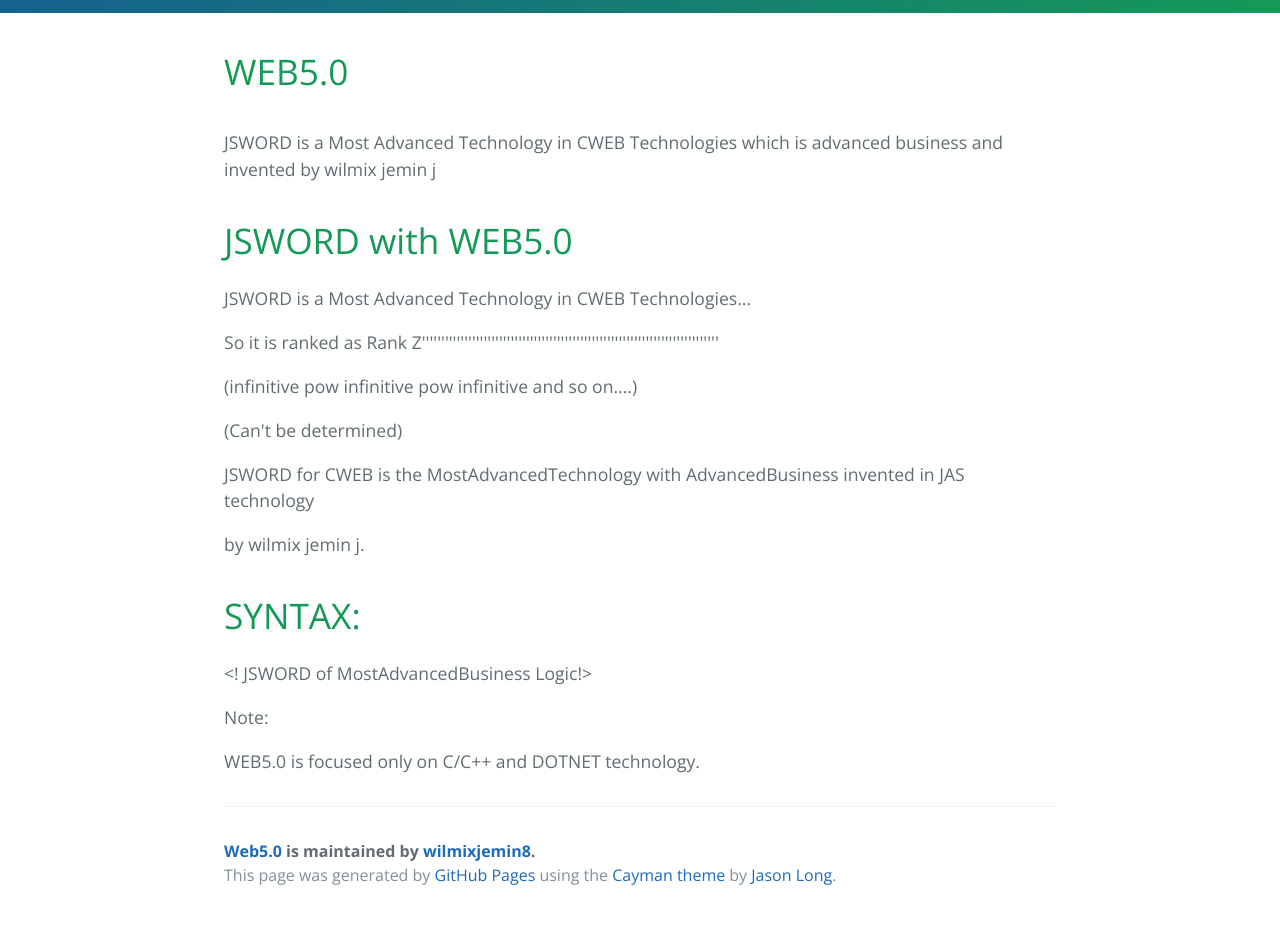
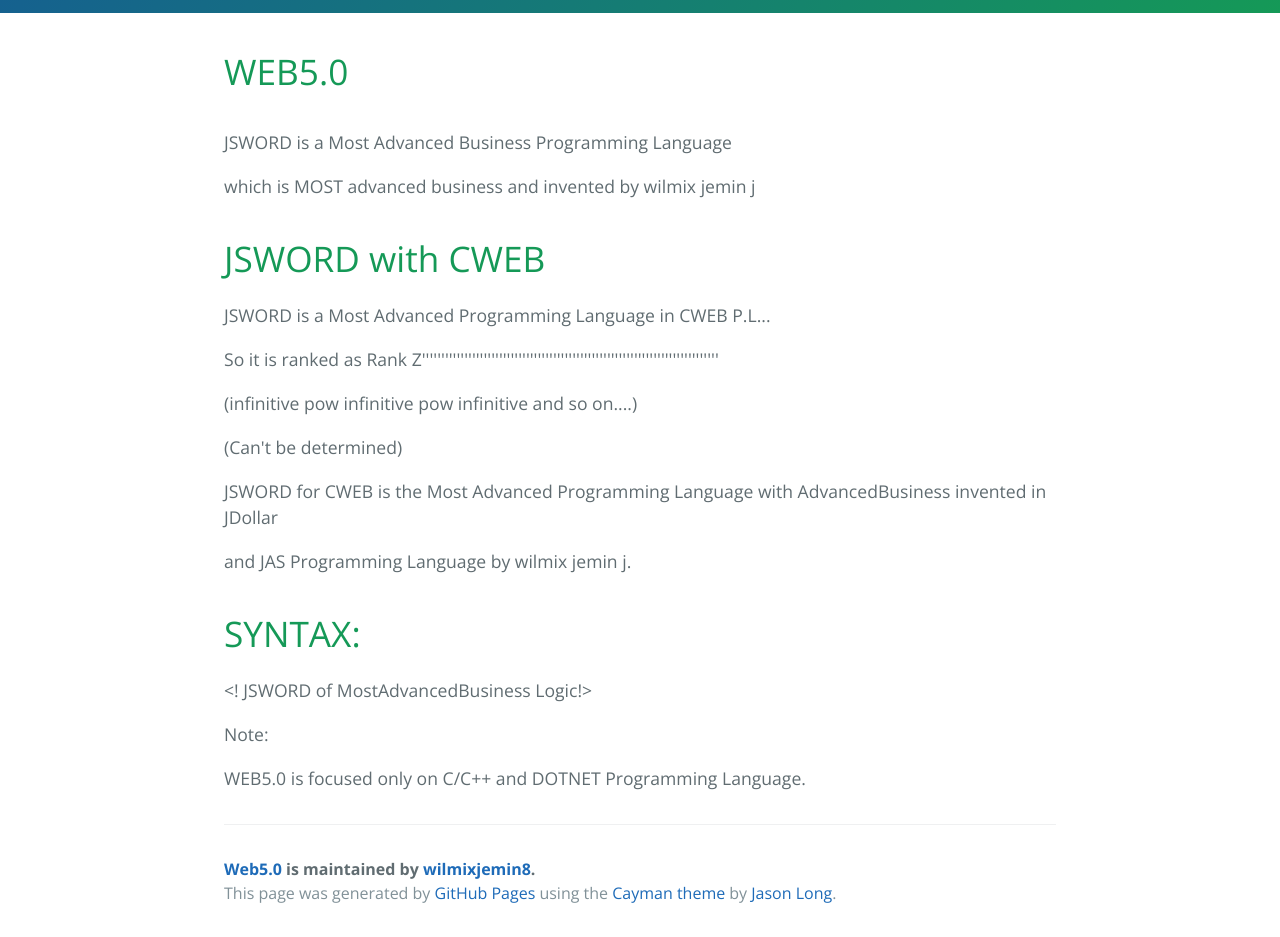
Before and after one commit to wilmixjemin8/JSWORD, a plain HTML site: page index.html in a window 1280 px wide. Shown: the part 400-1337 px from the top of the page. Drawn offline with nearby package versions, Linux system fonts and the light colour scheme.

```diff
--- a/index.html
+++ b/index.html
@@ -12,7 +12,7 @@
   <body>
     <section class="page-header">
       <h1 class="project-name">Web5.0</h1>
-      <h2 class="project-tagline"> JSWORD is a Most Advanced Technology in  CWEB Technologies  which is advanced  business   and  invented  by  wilmix  jemin j</h2>
+      <h2 class="project-tagline"> JSWORD is a Most Advanced Business  Programming Language in  CWEB P.L  which is advanced  business   and  invented  by  wilmix  jemin j</h2>
       <a href="https://github.com/wilmixjemin8/WEB5.0" class="btn">View on GitHub</a>
       <a href="https://github.com/wilmixjemin8/WEB5.0/zipball/master" class="btn">Download .zip</a>
       <a href="https://github.com/wilmixjemin8/WEB5.0/tarball/master" class="btn">Download .tar.gz</a>
@@ -24,12 +24,14 @@
 
 <h1></h1>
 
-<p>JSWORD is a Most Advanced Technology in  CWEB Technologies  which is advanced  business   and  invented  by  wilmix  jemin j</p>
+<p>JSWORD is a Most Advanced Business Programming Language  </p>
+
+<p>which is MOST advanced  business   and  invented  by  wilmix  jemin j</p>
 
 <h1>
-<a id="jsword-with--web50" class="anchor" href="#jsword-with--web50" aria-hidden="true"><span aria-hidden="true" class="octicon octicon-link"></span></a>JSWORD with  WEB5.0</h1>
+<a id="jsword-with--cweb" class="anchor" href="#jsword-with--cweb" aria-hidden="true"><span aria-hidden="true" class="octicon octicon-link"></span></a>JSWORD with  CWEB</h1>
 
-<p>JSWORD is a Most Advanced Technology in  CWEB Technologies...</p>
+<p>JSWORD is a Most Advanced Programming Language in  CWEB P.L...</p>
 
 <p>So it is ranked as Rank Z'''''''''''''''''''''''''''''''''''''''''''''''''''''''''''''''''''''''''''''</p>
 
@@ -37,9 +39,9 @@
 
 <p>(Can't be determined)</p>
 
-<p>JSWORD for  CWEB  is  the   MostAdvancedTechnology with  AdvancedBusiness  invented  in   JAS technology</p>
+<p>JSWORD for  CWEB  is  the   Most Advanced Programming Language with  AdvancedBusiness  invented  in  JDollar  </p>
 
-<p>by wilmix jemin j.</p>
+<p>and  JAS  Programming  Language  by wilmix jemin j.</p>
 
 <h1>
 <a id="syntax" class="anchor" href="#syntax" aria-hidden="true"><span aria-hidden="true" class="octicon octicon-link"></span></a>SYNTAX:</h1>
@@ -60,7 +62,7 @@
 
 <p>Note:</p>
 
-<p>WEB5.0 is   focused only  on C/C++  and  DOTNET  technology.</p>
+<p>WEB5.0 is   focused only  on C/C++  and  DOTNET  Programming Language.</p>
 
       <footer class="site-footer">
         <span class="site-footer-owner"><a href="https://github.com/wilmixjemin8/WEB5.0">Web5.0</a> is maintained by <a href="https://github.com/wilmixjemin8">wilmixjemin8</a>.</span>
--- a/params.json
+++ b/params.json
@@ -1,6 +1,6 @@
 {
   "name": "Web5.0",
-  "tagline": " JSWORD is a Most Advanced Technology in  CWEB Technologies  which is advanced  business   and  invented  by  wilmix  jemin j",
-  "body": "# WEB5.0\r\n===========\r\n\r\n\r\n JSWORD is a Most Advanced Technology in  CWEB Technologies  which is advanced  business   and  invented  by  wilmix  jemin j\r\n\r\n\r\n\r\nJSWORD with  WEB5.0\r\n==================\r\n\r\nJSWORD is a Most Advanced Technology in  CWEB Technologies...\r\n\r\nSo it is ranked as Rank Z'''''''''''''''''''''''''''''''''''''''''''''''''''''''''''''''''''''''''''''\r\n\r\n(infinitive  pow  infinitive pow infinitive  and  so on....)\r\n\r\n(Can't be determined)\r\n\r\n\r\nJSWORD for  CWEB  is  the   MostAdvancedTechnology with  AdvancedBusiness  invented  in   JAS technology\r\n\r\nby wilmix jemin j.\r\n\r\n\r\n\r\n\r\nSYNTAX:\r\n======\r\n\r\n\r\n<JSWORD>\r\n\r\n\r\n<APACK>\r\n\r\n<Method>\r\n\r\n<LOGIC>\r\n\r\n<! JSWORD of  MostAdvancedBusiness Logic!>\r\n\r\n</LOGIC>\r\n\r\n\r\n\r\n\r\n</JSWORD>\r\n\r\n\r\n\r\n\r\nNote:\r\n\r\nWEB5.0 is   focused only  on C/C++  and  DOTNET  technology.\r\n\r\n",
+  "tagline": " JSWORD is a Most Advanced Business  Programming Language in  CWEB P.L  which is advanced  business   and  invented  by  wilmix  jemin j",
+  "body": "# WEB5.0\r\n===========\r\n\r\n\r\n JSWORD is a Most Advanced Business Programming Language  \r\n \r\n which is MOST advanced  business   and  invented  by  wilmix  jemin j\r\n\r\n\r\n\r\nJSWORD with  CWEB\r\n==================\r\n\r\nJSWORD is a Most Advanced Programming Language in  CWEB P.L...\r\n\r\nSo it is ranked as Rank Z'''''''''''''''''''''''''''''''''''''''''''''''''''''''''''''''''''''''''''''\r\n\r\n(infinitive  pow  infinitive pow infinitive  and  so on....)\r\n\r\n(Can't be determined)\r\n\r\n\r\nJSWORD for  CWEB  is  the   Most Advanced Programming Language with  AdvancedBusiness  invented  in  JDollar  \r\n\r\nand  JAS  Programming  Language  by wilmix jemin j.\r\n\r\n\r\n\r\n\r\nSYNTAX:\r\n======\r\n\r\n\r\n<JSWORD>\r\n\r\n\r\n<APACK>\r\n\r\n<Method>\r\n\r\n<LOGIC>\r\n\r\n<! JSWORD of  MostAdvancedBusiness Logic!>\r\n\r\n</LOGIC>\r\n\r\n\r\n\r\n\r\n</JSWORD>\r\n\r\n\r\n\r\n\r\nNote:\r\n\r\nWEB5.0 is   focused only  on C/C++  and  DOTNET  Programming Language.\r\n\r\n",
   "note": "Don't delete this file! It's used internally to help with page regeneration."
 }
```
